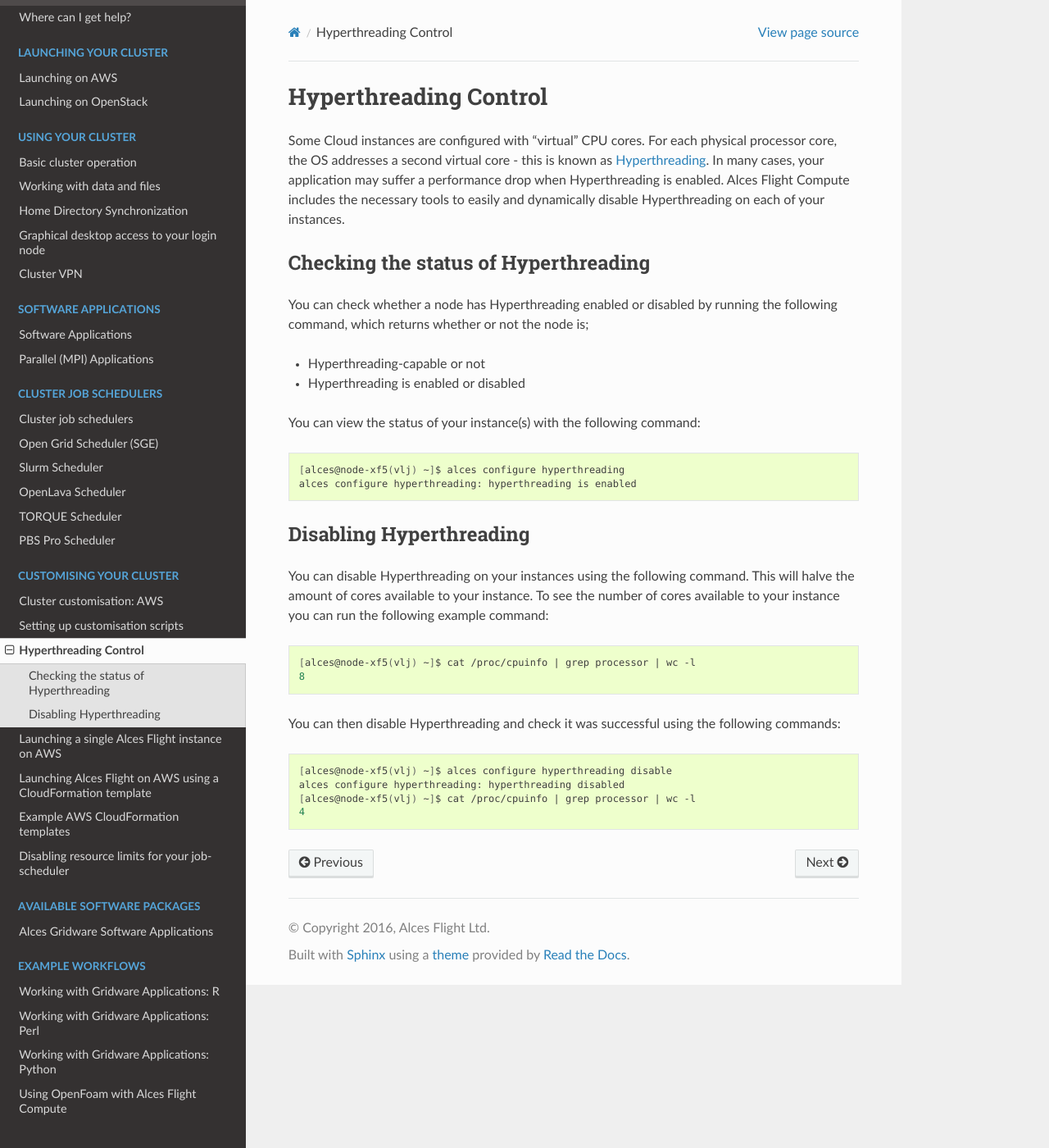
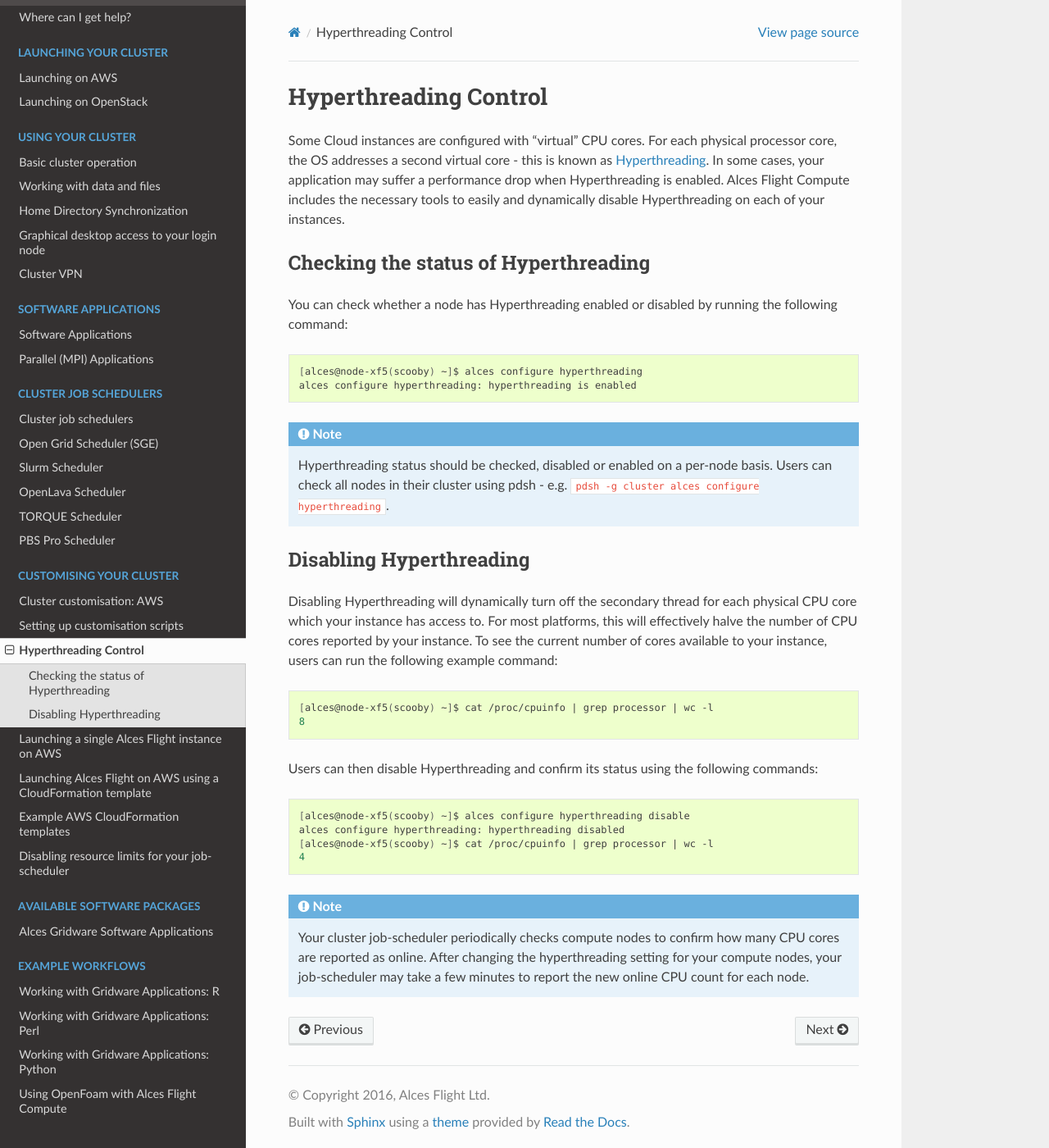
Before and after one commit to alces-software/flight-appliance-docs, a Sphinx documentation site: the page built from docs/source/customisation/hyperthreading-control.rst, in a window 1280 px wide and 1400 px high. Shown: the whole window at 82% size. Built offline with Sphinx 7.4.7 and the Read the Docs theme 2.0.0, drawn with Linux system fonts in a browser that asks for light colours.

Commit message:
updated for 2016.3 release

```diff
--- a/docs/source/customisation/hyperthreading-control.rst
+++ b/docs/source/customisation/hyperthreading-control.rst
@@ -3,38 +3,38 @@
 Hyperthreading Control
 ======================
 
-Some Cloud instances are configured with "virtual" CPU cores. For each physical processor core, the OS addresses a second virtual core - this is known as `Hyperthreading <https://en.wikipedia.org/wiki/Hyper-threading>`_. In many cases, your application may suffer a performance drop when Hyperthreading is enabled. Alces Flight Compute includes the necessary tools to easily and dynamically disable Hyperthreading on each of your instances.
+Some Cloud instances are configured with "virtual" CPU cores. For each physical processor core, the OS addresses a second virtual core - this is known as `Hyperthreading <https://en.wikipedia.org/wiki/Hyper-threading>`_. In some cases, your application may suffer a performance drop when Hyperthreading is enabled. Alces Flight Compute includes the necessary tools to easily and dynamically disable Hyperthreading on each of your instances.
 
 Checking the status of Hyperthreading
 -------------------------------------
 
-You can check whether a node has Hyperthreading enabled or disabled by running the following command, which returns whether or not the node is;
-
-* Hyperthreading-capable or not
-* Hyperthreading is enabled or disabled
-
-You can view the status of your instance(s) with the following command:
+You can check whether a node has Hyperthreading enabled or disabled by running the following command:
 
 .. code:: bash
 
-  [alces@node-xf5(vlj) ~]$ alces configure hyperthreading
+  [alces@node-xf5(scooby) ~]$ alces configure hyperthreading
   alces configure hyperthreading: hyperthreading is enabled
+
+.. note:: Hyperthreading status should be checked, disabled or enabled on a per-node basis. Users can check all nodes in their cluster using pdsh - e.g. ``pdsh -g cluster alces configure hyperthreading``.
+
 
 Disabling Hyperthreading
 ------------------------
 
-You can disable Hyperthreading on your instances using the following command. This will halve the amount of cores available to your instance. To see the number of cores available to your instance you can run the following example command:
+Disabling Hyperthreading will dynamically turn off the secondary thread for each physical CPU core which your instance has access to. For most platforms, this will effectively halve the number of CPU cores reported by your instance. To see the current number of cores available to your instance, users can run the following example command:
 
 .. code:: bash
 
-  [alces@node-xf5(vlj) ~]$ cat /proc/cpuinfo | grep processor | wc -l
+  [alces@node-xf5(scooby) ~]$ cat /proc/cpuinfo | grep processor | wc -l
   8
 
-You can then disable Hyperthreading and check it was successful using the following commands:
+Users can then disable Hyperthreading and confirm its status using the following commands:
 
 .. code:: bash
 
-  [alces@node-xf5(vlj) ~]$ alces configure hyperthreading disable
+  [alces@node-xf5(scooby) ~]$ alces configure hyperthreading disable
   alces configure hyperthreading: hyperthreading disabled
-  [alces@node-xf5(vlj) ~]$ cat /proc/cpuinfo | grep processor | wc -l
+  [alces@node-xf5(scooby) ~]$ cat /proc/cpuinfo | grep processor | wc -l
   4
+
+.. note:: Your cluster job-scheduler periodically checks compute nodes to confirm how many CPU cores are reported as online. After changing the hyperthreading setting for your compute nodes, your job-scheduler may take a few minutes to report the new online CPU count for each node.
--- a/docs/source/launch-aws/manual-launch.rst
+++ b/docs/source/launch-aws/manual-launch.rst
@@ -17,7 +17,7 @@
 
 Click on the button marked **Launch with EC2 console** to start a single-instance of Alces Flight Compute in the region of your choice. Alternatively, you can note the AMI-ID and use this to manually configure your AMI in the EC2 console. Launch your instance with the settings you require, choosing the instance type, disk size and security group settings suitable for your environment. Note - your security group needs to allow ``port 22`` (SSH) to be accessed from your client system to allow you to login and configure the instance for use.
 
-.. note:: We recommend that instances launching Alces Flight Compute are provided with a root EBS volume of at least 16GB in size to allow for storage of application data.
+.. note:: We recommend that instances launching Alces Flight Compute are provided with a root EBS volume of at least 20GB in size to allow for storage of application data.
 
 
 Accessing and configuring your instance
```
